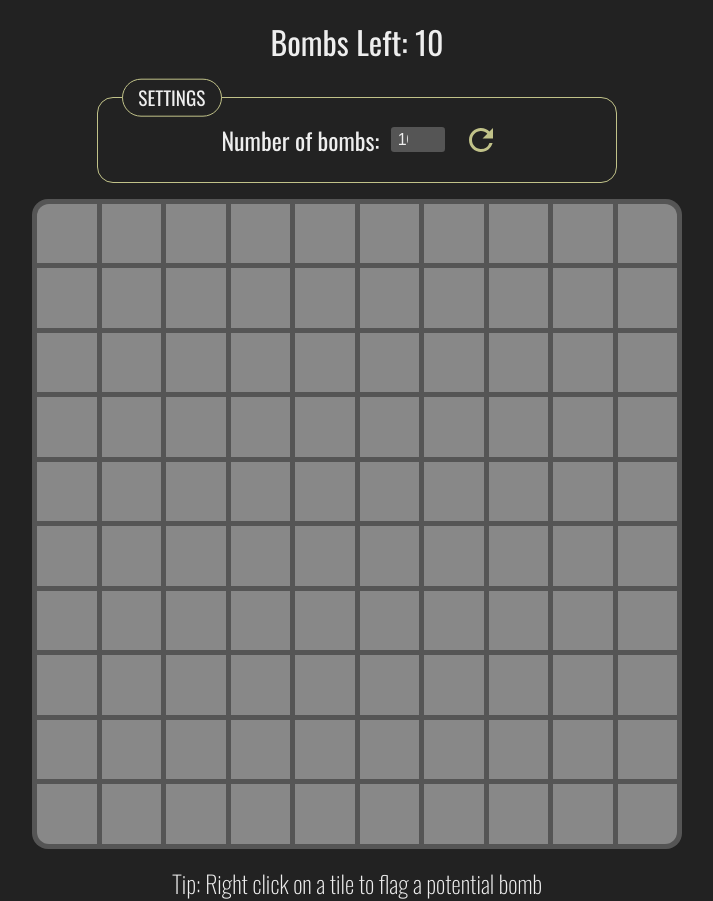
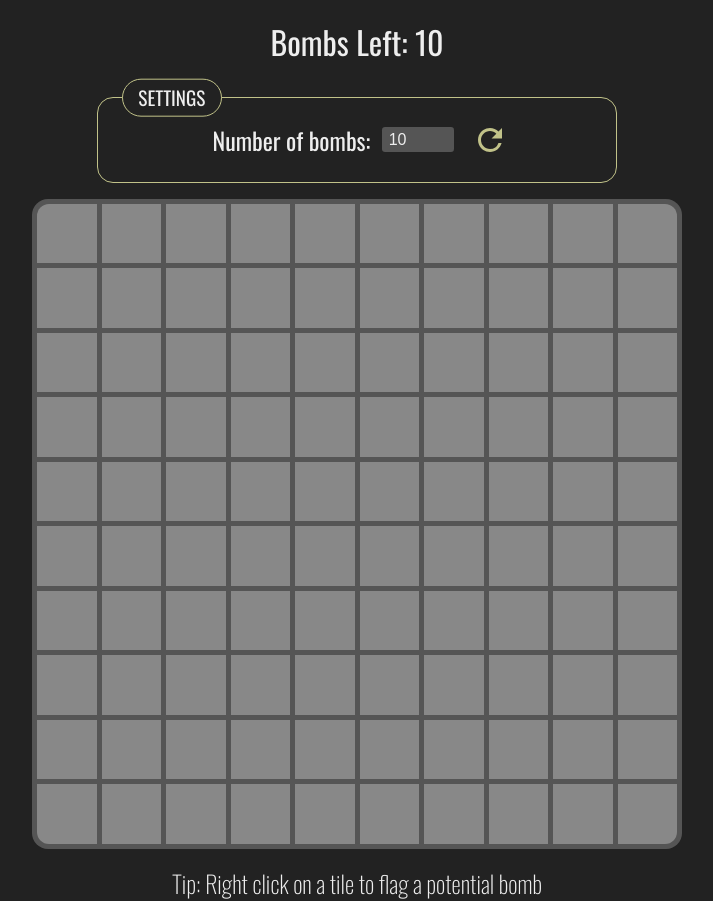
Before and after one commit to Tjklimoski/bombsniffer, a React (Vite) app: page / in a window 1280 px wide. Shown: the whole page, without its empty margins (283-996 px from the left). Built offline with nearby package versions, Linux system fonts and the light colour scheme.

Commit message:
Increase width of number input

```diff
--- a/src/index.css
+++ b/src/index.css
@@ -89,7 +89,7 @@ body {
   font-size: 1rem;
   padding: 0.2rem 0 0.2rem 0.4rem;
   border-radius: 0.2rem;
-  width: 6ch;
+  width: 8ch;
 }
 
 .bomb-counter-input:focus,
```
